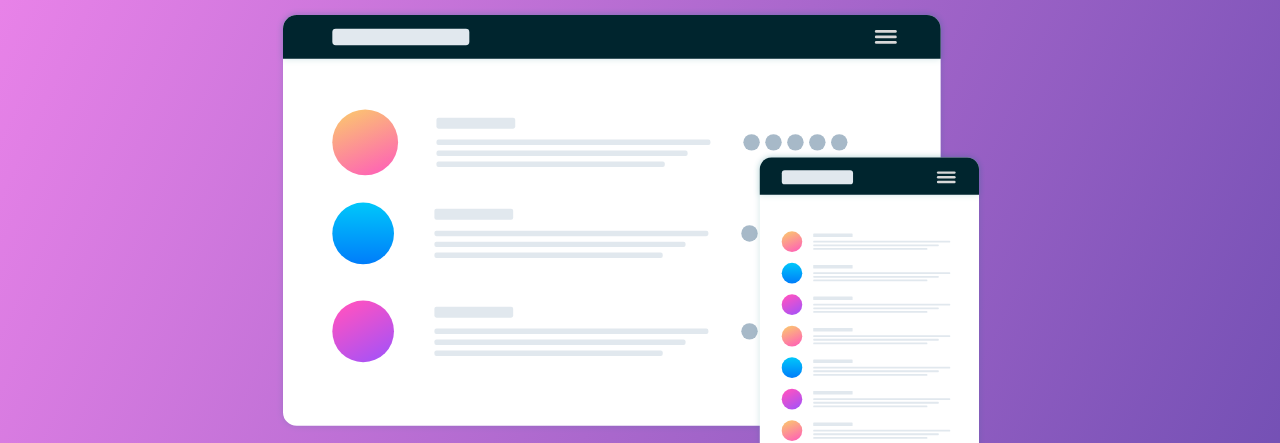
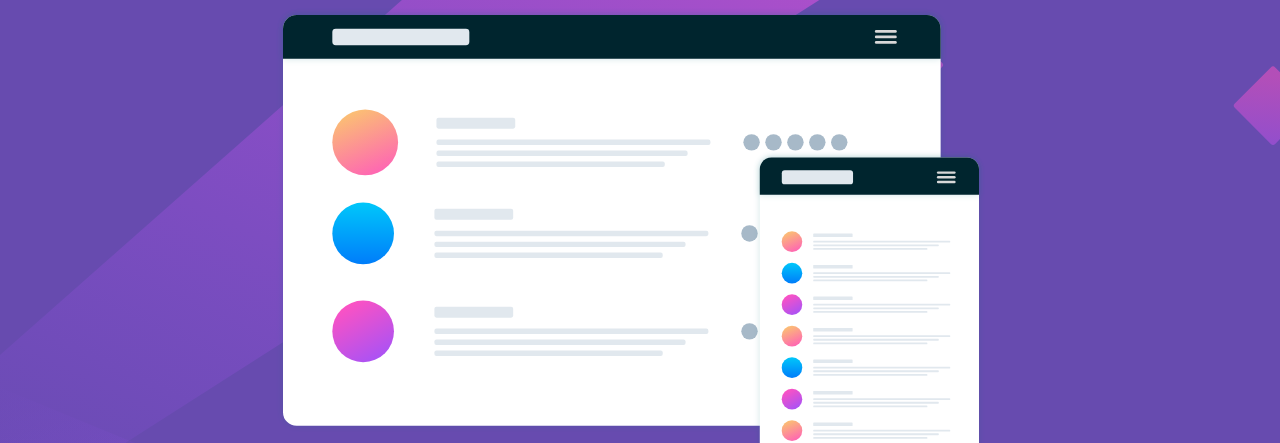
Before and after one commit to zacharyboelter/huddle-landing-page, a plain HTML site: page index.html in a window 1280 px wide. Shown: the top 443 px of the page. Drawn offline with Linux system fonts and the light colour scheme.

Commit message:
background fixed

```diff
--- a/styles.css
+++ b/styles.css
@@ -2,17 +2,17 @@
 
 
 :root {
-    --violet: hsl(257, 40%, 49%)
-    --soft-magenta: hsl(300, 69%, 71%)
+    --violet: hsl(257, 40%, 49%);
+    --soft-magenta: hsl(300, 69%, 71%);
 }
 
-
+* {
+    box-sizing: border-box;
+}
 body {
     height: 100vh;
-    background-image: linear-gradient(115deg,
-    hsl(300, 69%, 71%),
-    hsl(257, 40%, 49%)
-  ), url(./images/bg-desktop.svg);
+    background-color: var(--violet);
+    background-image: url(./images/bg-desktop.svg);
     background-size: cover;
     background-repeat: no-repeat;
     background-position: center;
```
